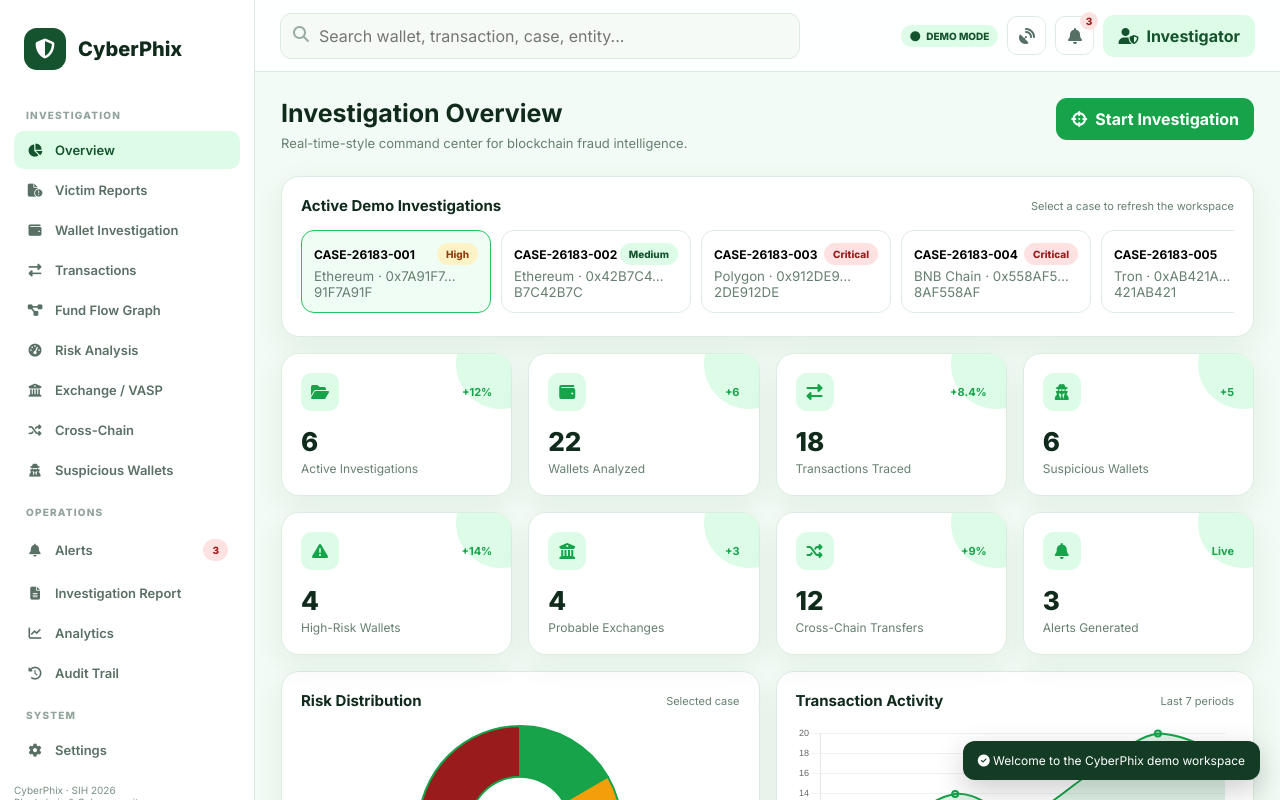
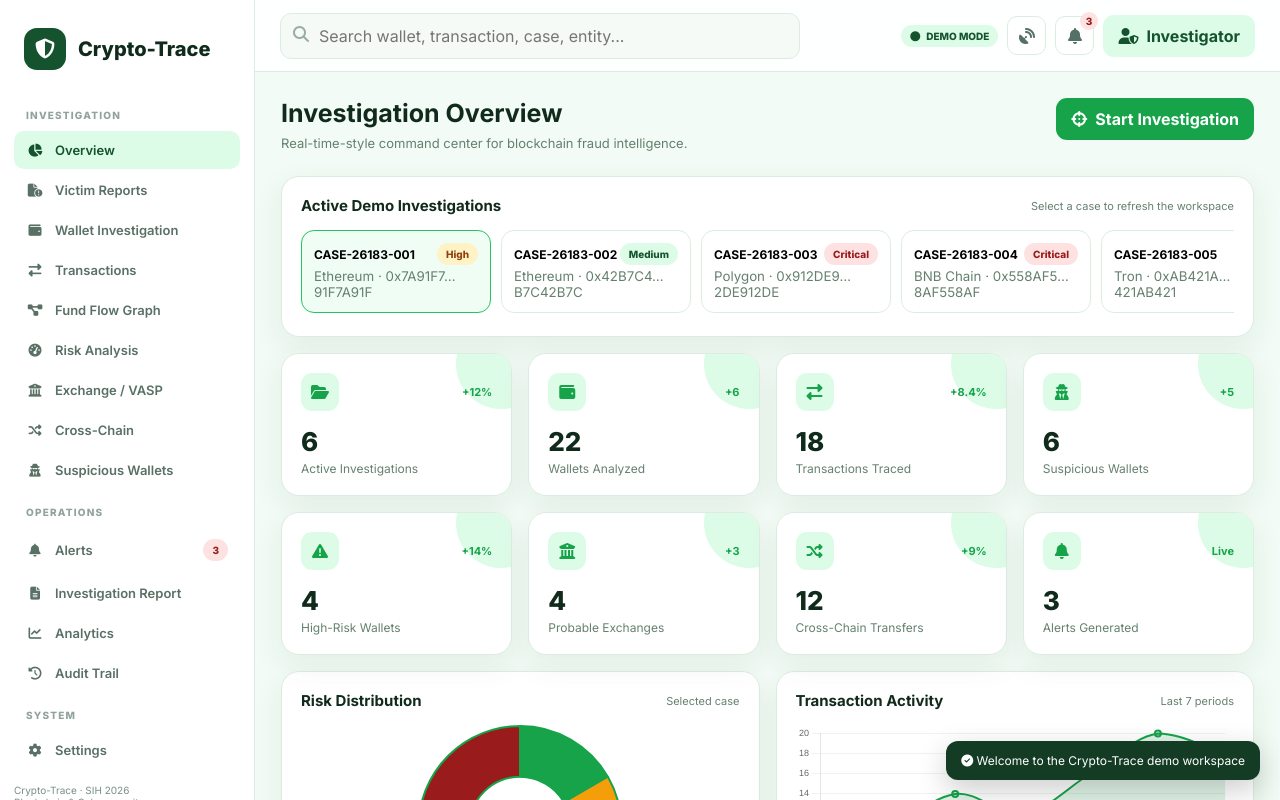
Before and after one commit to akshita-07-design/cyberphix-demo, a plain HTML site: page index.html in a window 1280 px wide. Both pictures are taken after a click on the button "Sign In". Shown: the top 800 px of the page. Drawn offline with nearby package versions, Linux system fonts and the light colour scheme.

Commit message:
Rename CyberPhix to Crypto-Trace

```diff
--- a/index.html
+++ b/index.html
@@ -3,8 +3,8 @@
 <head>
 <meta charset="UTF-8">
 <meta name="viewport" content="width=device-width,initial-scale=1.0">
-<meta name="description" content="CyberPhix Blockchain Fraud Intelligence Platform - SIH 2026 Demo">
-<title>CyberPhix | Blockchain Fraud Intelligence</title>
+<meta name="description" content="Crypto-Trace Blockchain Fraud Intelligence Platform - SIH 2026 Demo">
+<title>Crypto-Trace | Blockchain Fraud Intelligence</title>
 
 <link rel="preconnect" href="https://fonts.googleapis.com">
 <link rel="preconnect" href="https://fonts.gstatic.com" crossorigin>
@@ -112,7 +112,7 @@ table{width:100%;border-collapse:collapse;min-width:850px;background:#fff}th,td{
 <section id="loginScreen" class="login">
   <div class="login-card">
     <div class="login-hero">
-      <div class="logo"><div class="logo-mark"><i class="fa-solid fa-shield-halved"></i></div>CyberPhix</div>
+      <div class="logo"><div class="logo-mark"><i class="fa-solid fa-shield-halved"></i></div>Crypto-Trace</div>
       <h1>Blockchain Fraud Intelligence Platform</h1>
       <p>Transform a reported cryptocurrency wallet into explainable investigation intelligence using transaction tracing, graph analytics, risk scoring and simulated VASP attribution.</p>
       <div class="pills">
@@ -125,12 +125,12 @@ table{width:100%;border-collapse:collapse;min-width:850px;background:#fff}th,td{
     </div>
     <div class="login-form">
       <h2>Investigator Login</h2>
-      <div class="sub">Sign in to access the CyberPhix investigation workspace.</div>
+      <div class="sub">Sign in to access the Crypto-Trace investigation workspace.</div>
       <div class="field"><label>Investigator ID</label><input id="loginId" value="investigator01" autocomplete="username"></div>
-      <div class="field"><label>Password</label><input id="loginPassword" type="password" value="cyberphix123" autocomplete="current-password"></div>
+      <div class="field"><label>Password</label><input id="loginPassword" type="password" value="Crypto-Trace123" autocomplete="current-password"></div>
       <button class="btn btn-primary btn-block" id="loginBtn"><i class="fa-solid fa-arrow-right-to-bracket"></i> Sign In</button>
       <button class="btn btn-light btn-block" id="demoLoginBtn" style="margin-top:9px"><i class="fa-solid fa-wand-magic-sparkles"></i> Enter Demo Workspace</button>
-      <div class="demo-note"><strong>Demo credentials:</strong> investigator01 / cyberphix123<br>All blockchain intelligence displayed in this prototype is simulated.</div>
+      <div class="demo-note"><strong>Demo credentials:</strong> investigator01 / Crypto-Trace123<br>All blockchain intelligence displayed in this prototype is simulated.</div>
     </div>
   </div>
 </section>
@@ -139,7 +139,7 @@ table{width:100%;border-collapse:collapse;min-width:850px;background:#fff}th,td{
 <div id="app" class="app">
   <aside id="sidebar" class="sidebar">
     <div class="brand">
-      <div class="logo"><div class="logo-mark" style="background:var(--dark);color:#fff"><i class="fa-solid fa-shield-halved"></i></div>CyberPhix</div>
+      <div class="logo"><div class="logo-mark" style="background:var(--dark);color:#fff"><i class="fa-solid fa-shield-halved"></i></div>Crypto-Trace</div>
     </div>
     <div class="nav-title">Investigation</div>
     <button class="nav-item active" data-page="overview"><i class="fa-solid fa-chart-pie"></i>Overview</button>
@@ -158,7 +158,7 @@ table{width:100%;border-collapse:collapse;min-width:850px;background:#fff}th,td{
     <button class="nav-item" data-page="audit"><i class="fa-solid fa-clock-rotate-left"></i>Audit Trail</button>
     <div class="nav-title">System</div>
     <button class="nav-item" data-page="settings"><i class="fa-solid fa-gear"></i>Settings</button>
-    <div class="footer-note">CyberPhix · SIH 2026<br>Blockchain & Cybersecurity</div>
+    <div class="footer-note">Crypto-Trace · SIH 2026<br>Blockchain & Cybersecurity</div>
   </aside>
 
   <main class="main">
@@ -371,15 +371,15 @@ table{width:100%;border-collapse:collapse;min-width:850px;background:#fff}th,td{
 
 <script>
 /* =========================================================
-   CYBERPHIX DEMO APPLICATION
+   Crypto-Trace DEMO APPLICATION
    SIH 2026 | Problem Statement 26183
    Demo-only blockchain intelligence.
    ========================================================= */
 
 const API_CONFIG={ethereum:"",polygon:"",bsc:"",bitcoin:"",tron:""};
 const STORAGE={
- cases:"cyberphix_cases",audit:"cyberphix_audit",alerts:"cyberphix_alerts",
- settings:"cyberphix_settings"
+ cases:"Crypto-Trace_cases",audit:"Crypto-Trace_audit",alerts:"Crypto-Trace_alerts",
+ settings:"Crypto-Trace_settings"
 };
 
 const chains=["Ethereum","Bitcoin","Polygon","BNB Chain","Tron","Arbitrum"];
@@ -487,11 +487,11 @@ function scoreLabel(score){return score>=80?"Critical":score>=60?"High":score>=3
 
 function login(){
  const id=document.getElementById("loginId").value.trim(),pw=document.getElementById("loginPassword").value;
- if((id==="investigator01"&&pw==="cyberphix123")||id==="demo"){
+ if((id==="investigator01"&&pw==="Crypto-Trace123")||id==="demo"){
   document.getElementById("loginScreen").classList.add("hidden");
   document.getElementById("app").style.display="block";
   logAction("Login","Authentication");
-  renderAll();notify("Welcome to the CyberPhix demo workspace");
+  renderAll();notify("Welcome to the Crypto-Trace demo workspace");
  }else notify("Invalid demo credentials")
 }
 document.getElementById("loginBtn").onclick=login;
@@ -744,7 +744,7 @@ document.getElementById("notificationBtn").onclick=()=>nav("alerts");
 
 function reportHTML(){
  const c=selectedCase,w=getWallet(),tx=getTx();
- return `<div style="display:flex;justify-content:space-between;align-items:center;border-bottom:2px solid #14532d;padding-bottom:14px"><div><div style="font-weight:800;font-size:20px;color:#14532d">CYBERPHIX</div><div>Blockchain Fraud Intelligence</div></div><span class="badge badge-green">DEMO / SIMULATED</span></div>
+ return `<div style="display:flex;justify-content:space-between;align-items:center;border-bottom:2px solid #14532d;padding-bottom:14px"><div><div style="font-weight:800;font-size:20px;color:#14532d">Crypto-Trace</div><div>Blockchain Fraud Intelligence</div></div><span class="badge badge-green">DEMO / SIMULATED</span></div>
  <div class="report-section"><h2>Automated Investigation Report</h2><p><strong>Case:</strong> ${esc(c.id)} · <strong>Date:</strong> ${new Date().toLocaleDateString()}</p><p>This report converts a victim-reported wallet into explainable simulated blockchain intelligence. It is intended for demonstration only.</p></div>
  <div class="report-section"><h3>1. Victim Report</h3><p>Reported identifier: <strong>${esc(c.victim)}</strong><br>Reported wallet: <span class="address">${esc(c.wallet)}</span><br>Blockchain: ${esc(c.chain)}<br>Priority: ${esc(c.priority)}<br>Approximate loss: ${c.loss.toLocaleString()} demo units</p></div>
  <div class="report-section"><h3>2. Transaction Analysis</h3><p>${tx.length} simulated transactions were analyzed, including ${w.incoming} incoming and ${w.outgoing} outgoing movements. The trace depth is ${c.hops} hop(s).</p></div>
@@ -752,11 +752,11 @@ function reportHTML(){
  <div class="report-section"><h3>4. Risk Assessment</h3><p><strong>${c.risk}/100 · ${scoreLabel(c.risk)} Risk · ${c.confidence}% Confidence</strong></p><p>Primary signals include ${esc(c.pattern.toLowerCase())}, ${c.hops} hop tracing, and ${c.cross?"cross-chain activity":"no cross-chain activity in this case"}.</p></div>
  <div class="report-section"><h3>5. Probable Demo Attribution</h3><p><strong>${esc(c.vasp)}</strong></p><p>This is a simulated attribution candidate and is not a factual identification of a real exchange or VASP.</p></div>
  <div class="report-section"><h3>6. Recommended Action</h3><p>${c.risk>=80?"Prioritize the case for investigator review, preserve transaction evidence, validate entity intelligence against authoritative sources, and escalate according to applicable procedures.":"Continue monitoring and validate suspicious signals with additional transaction and entity evidence before escalation."}</p></div>
- <div class="report-section"><h3>7. Investigator Notes</h3><textarea id="reportNotes" placeholder="Add investigation notes...">${localStorage.getItem("cyberphix_notes_"+c.id)||""}</textarea><button class="btn btn-light" style="margin-top:8px" onclick="saveNotes()">Save Notes</button></div>
+ <div class="report-section"><h3>7. Investigator Notes</h3><textarea id="reportNotes" placeholder="Add investigation notes...">${localStorage.getItem("Crypto-Trace_notes_"+c.id)||""}</textarea><button class="btn btn-light" style="margin-top:8px" onclick="saveNotes()">Save Notes</button></div>
  <p style="font-size:10px;color:#789083;margin-top:18px">DEMO / SIMULATED INVESTIGATION DATA · No private keys, wallet signing, or cryptocurrency transfers are performed by this application.</p>`;
 }
 function renderReport(){document.getElementById("reportPreview").innerHTML=reportHTML()}
-function saveNotes(){const v=document.getElementById("reportNotes").value;localStorage.setItem("cyberphix_notes_"+selectedCase.id,v);logAction("Investigator notes saved","Report");notify("Notes saved")}
+function saveNotes(){const v=document.getElementById("reportNotes").value;localStorage.setItem("Crypto-Trace_notes_"+selectedCase.id,v);logAction("Investigator notes saved","Report");notify("Notes saved")}
 document.getElementById("generateReport").onclick=()=>{renderReport();logAction("Report generated","Investigation Report");notify("Investigation report generated")};
 document.getElementById("printReport").onclick=()=>{renderReport();logAction("Report printed","Investigation Report");window.print()};
 document.getElementById("downloadPdf").onclick=downloadPDF;
@@ -766,7 +766,7 @@ function downloadPDF(){
  const doc=new jsPDF({unit:"pt",format:"a4"}),c=selectedCase,w=getWallet(),tx=getTx();
  let y=45;
  const lines=[
-  "CYBERPHIX — BLOCKCHAIN FRAUD INTELLIGENCE",
+  "Crypto-Trace — BLOCKCHAIN FRAUD INTELLIGENCE",
   "AUTOMATED INVESTIGATION REPORT — DEMO / SIMULATED DATA",
   "",
   `Case: ${c.id}`,
@@ -790,7 +790,7 @@ function downloadPDF(){
  ];
  doc.setFont("helvetica","normal");
  lines.forEach((line,i)=>{if(y>780){doc.addPage();y=45}doc.setFont("helvetica",i===0? "bold":"normal");doc.setFontSize(i===0?15:10);doc.text(doc.splitTextToSize(line,500),45,y);y+=i===0?28:17});
- doc.save(`${c.id}-CyberPhix-Investigation.pdf`);
+ doc.save(`${c.id}-Crypto-Trace-Investigation.pdf`);
  logAction("PDF generated","Investigation Report");notify("PDF report downloaded")
 }
 
```
